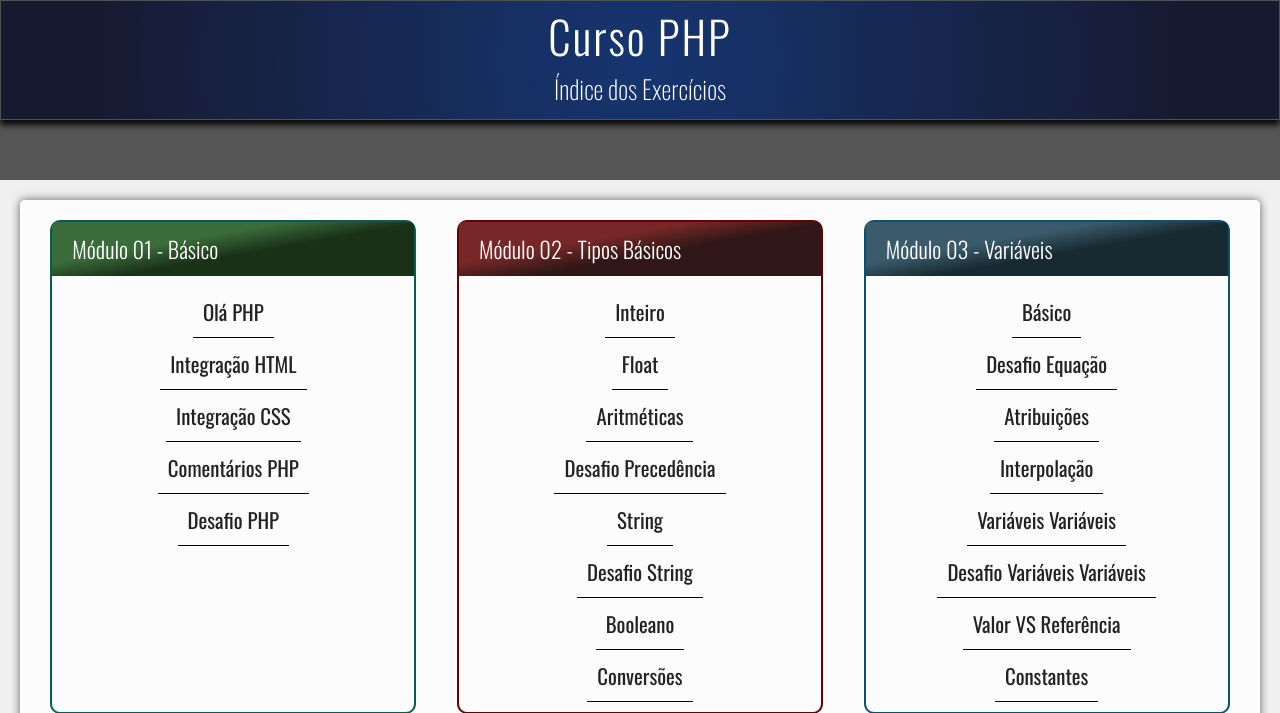
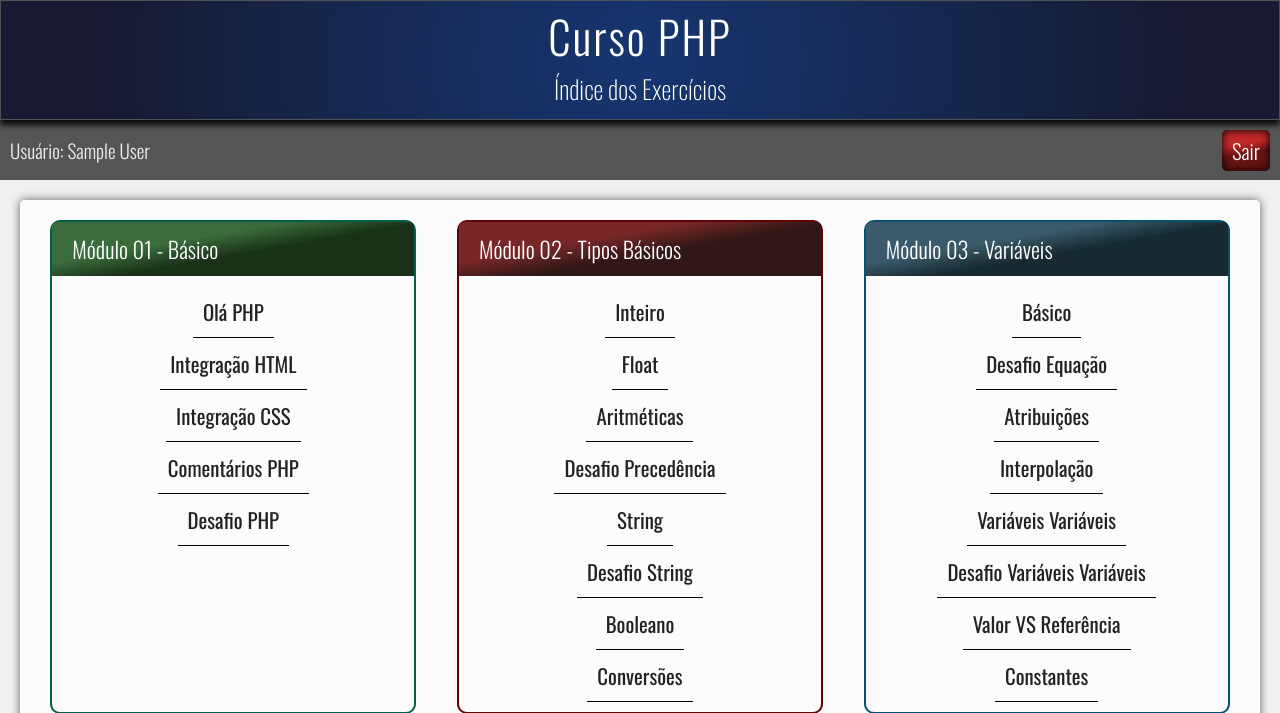
Before and after one commit to DarlanSchmeller/Curso-PHP, a PHP site: page / in a window 1280 px wide. Shown: the top 713 px of the page. Run offline with PHP 8.4, Linux system fonts and the light colour scheme; the visitor is signed in with stand-in values (Sample User, id 1).

Commit message:
create logout

```diff
--- a/assets/CSS/style.css
+++ b/assets/CSS/style.css
@@ -45,7 +45,7 @@ header > h2 {
 }
 
 main {
-    grid-area: main;
+    grid-area: "main";
     height: calc(100vh - 240px);
     background-color: #f0f0f0;
     padding: 20px;
@@ -197,3 +197,15 @@ footer {
     padding: 5px 10px;
     margin-right: 10px;
 }
+
+span.usuario {
+    flex-grow: 1;
+    justify-self: flex-start;
+    color: #eee;
+    padding-left: 10px;
+    font-size: 1.2rem;
+    font-weight: 300;
+}
+
+.navigation > a.sair {background: linear-gradient(170deg, #c42929 35%, #691313 56%); }
+.navigation > a.sair:hover {background: linear-gradient(170deg, #6d1c1c 35%, #512323 56%); }
--- a/exercicio.php
+++ b/exercicio.php
@@ -28,8 +28,10 @@ if (!$_SESSION['usuario']) {
     </header>
 
     <nav class="navigation">
+    <span class="usuario">Usuário: <?= $_SESSION['usuario'] ?></span>
     <a href=<?= "/{$_GET['dir']}/{$_GET['file']}.php"; ?> class="green">Sem Formatação</a>
     <a href="index.php" class="red">Voltar</a>
+    <a href="logout.php" class="sair">Sair</a>
     </nav>
 
     <main>
--- a/index.php
+++ b/index.php
@@ -27,7 +27,8 @@ if (!$_SESSION['usuario']) {
     </header>
 
     <nav class="navigation">
-
+        <span class="usuario">Usuário: <?= $_SESSION['usuario'] ?></span>
+        <a href="logout.php" class="sair">Sair</a>
     </nav>
 
     <main>
--- a/login.php
+++ b/login.php
@@ -62,13 +62,13 @@ if ($_POST['email']) {
         <div class="content">
             <h3>Identifique-se</h3>
                 <?php
-                    if ($_SESSION['erros]']) {
+                    if ($_SESSION['erros']) {
                  ?>
                     <div class="erros">
                     <?php
                     foreach ($_SESSION['erros'] as $erro) {
                     ?>
-                        <p>
+                        <p> <!--  Usa um foreach para navegar/imprimir cada item do objeto de erros -->
                            <?= $erro ?>
                         </p>
                     <?php
--- /dev/null
+++ b/logout.php
@@ -0,0 +1,4 @@
+<?php
+session_start();
+session_destroy();
+header('Location: login.php');
```
Also changed, not shown: assets/CSS/login.css (+17 -0 lines).
